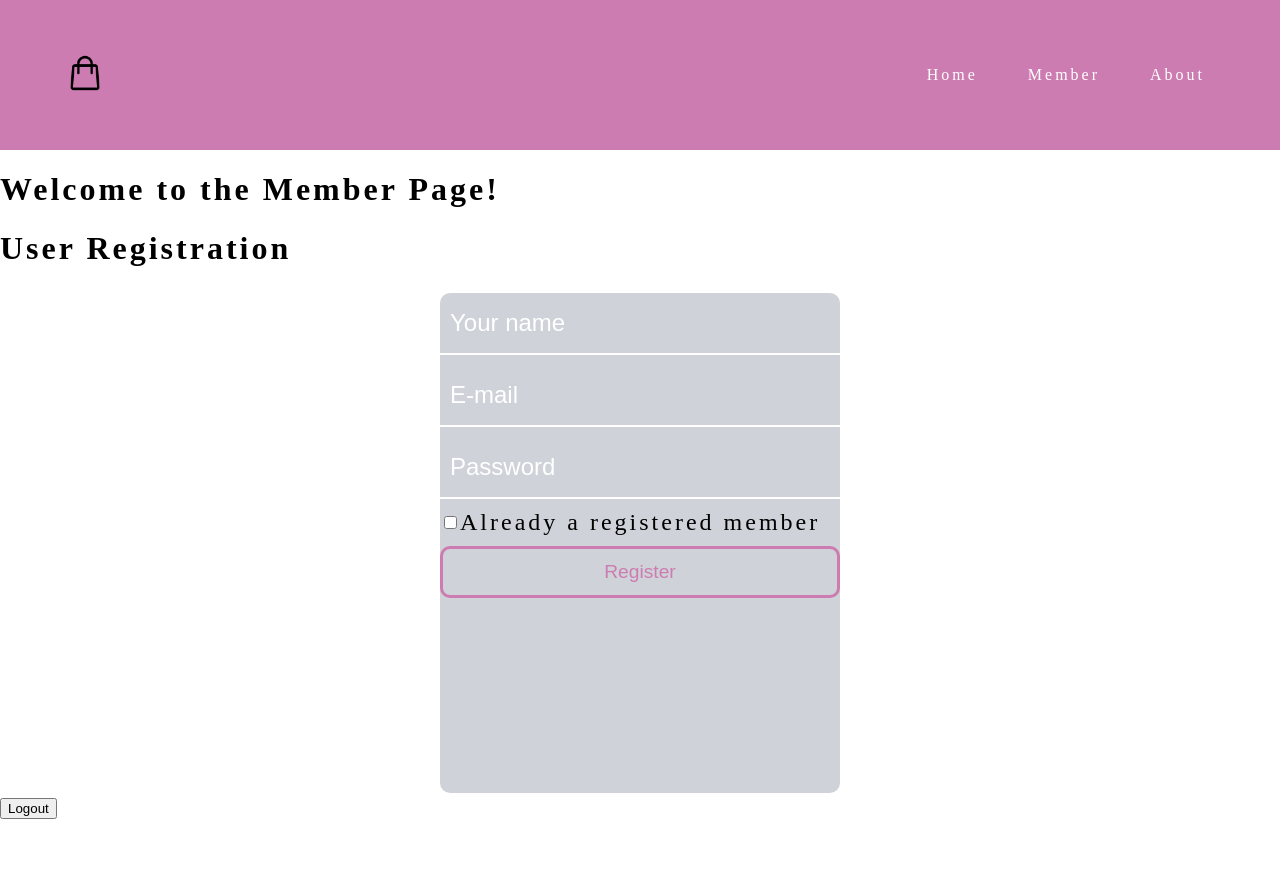
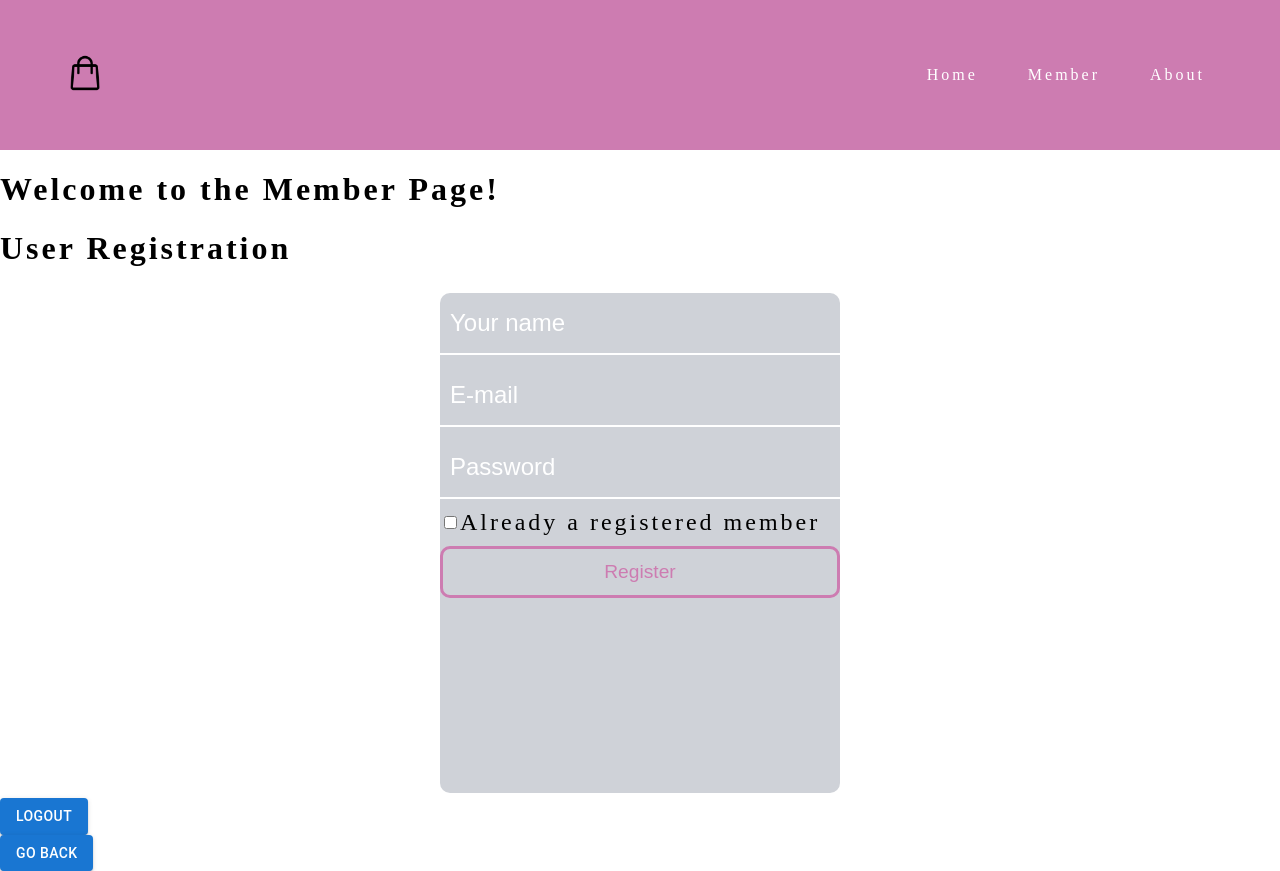
Before and after one commit to NinaWald/Final-project-frontend, a React (Create React App) app: page /member in a window 1280 px wide. Before the commit the page ends 819 px from the top, so only its background shows below. Built offline with nearby package versions, Linux system fonts and the light colour scheme.

Commit message:
added clear cart button and go back button

```diff
--- /dev/null
+++ b/src/components/BackButton.js
@@ -0,0 +1,25 @@
+import React from 'react';
+import { useNavigate } from 'react-router-dom';
+import { Button } from '@mui/material'
+
+const BackButton = () => {
+  const navigate = useNavigate();
+
+  const handleGoBack = () => {
+    navigate(-1);
+  };
+
+  return (
+    <Button variant="contained" onClick={handleGoBack}>
+            Go Back
+    </Button>
+  );
+};
+
+export default BackButton;
+
+/*
+In this updated code, we import the useNavigate hook from react-router-dom.
+The navigate function is obtained from the useNavigate hook,
+which we can use to navigate back by calling navigate(-1).
+*/
--- a/src/components/Cart.js
+++ b/src/components/Cart.js
@@ -1,5 +1,7 @@
+import { Button } from '@mui/material';
 import React from 'react';
-import { useSelector } from 'react-redux';
+import { useSelector, useDispatch } from 'react-redux';
+import { clearCart } from 'reducers/cart';
 
 const Cart = () => {
   const cartItems = useSelector((state) => state.cart.items);
@@ -16,6 +18,12 @@ const Cart = () => {
   }, 0);
 
   const discountedTotalPrice = isAuthenticated ? totalPrice * (1 - discount) : totalPrice;
+
+  const dispatch = useDispatch();
+
+  const handleClearCart = () => {
+    dispatch(clearCart());
+  };
 
   return (
     <div>
@@ -38,6 +46,9 @@ const Cart = () => {
             return null;
           })}
           <p>Total Price: {discountedTotalPrice}</p>
+          <Button variant="contained" onClick={handleClearCart}>
+            clear cart
+          </Button>
         </div>
       )}
     </div>
--- a/src/components/LogoutButton.js
+++ b/src/components/LogoutButton.js
@@ -1,5 +1,7 @@
 import React, { useState } from 'react';
 import { useDispatch } from 'react-redux';
+import Button from '@mui/material/Button';
+import Snackbar from '@mui/material/Snackbar';
 import { authSlice } from '../reducers/authReducer';
 
 const LogoutButton = () => {
@@ -11,16 +13,16 @@ const LogoutButton = () => {
     setShowPopup(true);
   };
 
+  const handleClosePopup = () => {
+    setShowPopup(false);
+  };
+
   return (
     <div>
-      <button type="button" className="btn" onClick={handleLogout}>
+      <Button variant="contained" onClick={handleLogout}>
         Logout
-      </button>
-      {showPopup && (
-        <div className="popup">
-          <p>You are now logged out!</p>
-        </div>
-      )}
+      </Button>
+      <Snackbar open={showPopup} autoHideDuration={3000} onClose={handleClosePopup} message="You are now logged out!" />
     </div>
   );
 };
--- a/src/pages/CartPage.js
+++ b/src/pages/CartPage.js
@@ -1,11 +1,13 @@
 import React from 'react';
 import Cart from '../components/Cart.js';
+import BackButton from '../components/BackButton.js';
 
 const CartPage = () => {
   return (
     <div>
       <h2>Cart Page</h2>
       <Cart />
+      <BackButton />
     </div>
   );
 };
--- a/src/pages/MemberPage.js
+++ b/src/pages/MemberPage.js
@@ -1,11 +1,13 @@
 import React from 'react';
 import RegistrationPage from '../components/RegistrationPage';
+import BackButton from '../components/BackButton';
 
 const MemberPage = () => {
   return (
     <div>
       <h1>Welcome to the Member Page!</h1>
       <RegistrationPage />
+      <BackButton />
     </div>
   );
 };
```
Also changed, not shown: src/components/Member.js (deleted).
